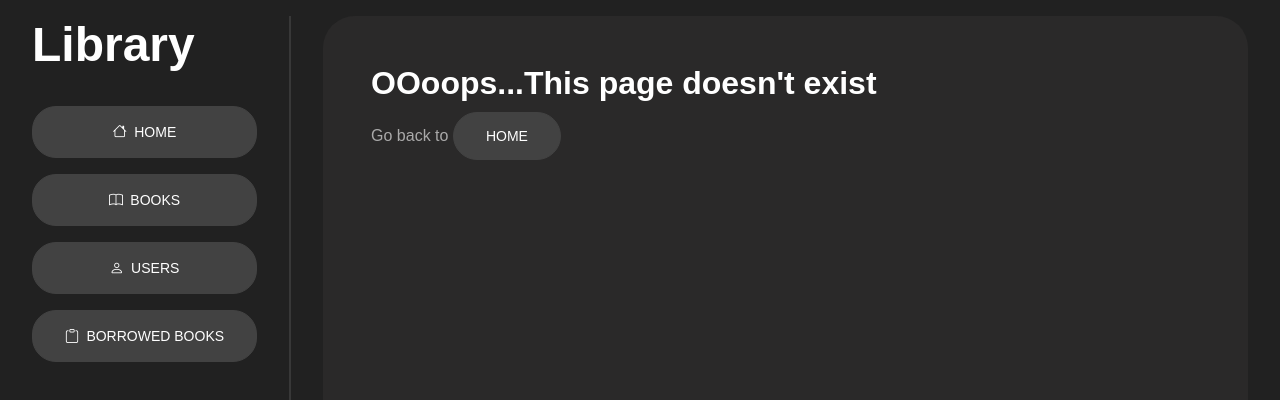
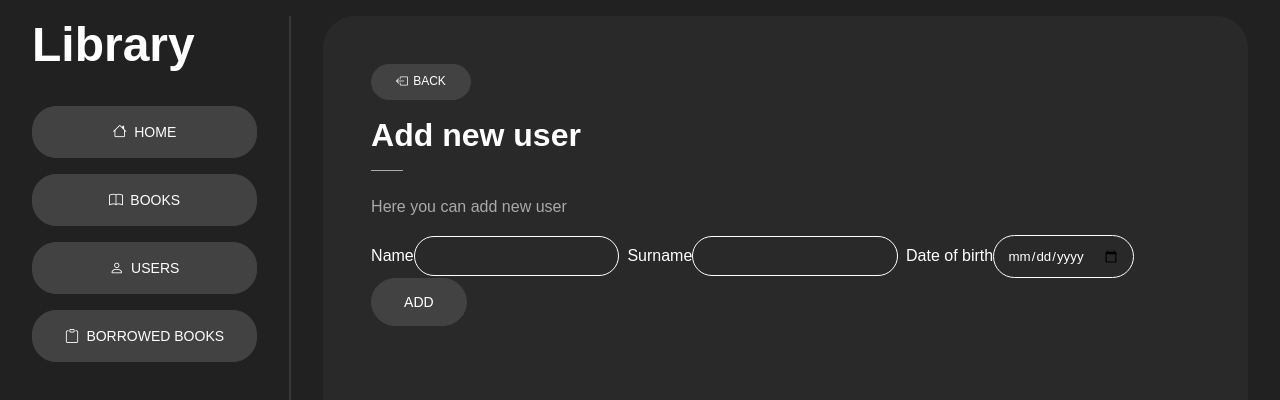
Before and after one commit to marko-krznar/React-Library, a React (Create React App) app: page /add-user in a window 1280 px wide. Shown: the top 400 px of the page. Built offline with nearby package versions, Linux system fonts and the light colour scheme.

Commit message:
Added page and form for adding new user & set up object only for new user

```diff
--- a/src/App.js
+++ b/src/App.js
@@ -14,6 +14,7 @@ import { UsersProvider } from "./contexts/UsersContext";
 import { BorrowBooksProvider } from "./contexts/BorrowBooksContext";
 import NothingFoundPage from "./pages/NothingFoundPage/NothingFoundPage";
 import AddNewBook from "./pages/AddNewBook/AddNewBook";
+import AddUser from "./pages/AddUser/AddUser";
 
 export default function App() {
   return (
@@ -28,6 +29,7 @@ export default function App() {
               <Route path="/add-book" element={<AddNewBook />} />
               <Route path="/book/:id" element={<SingleBook />} />
               <Route path="/users" element={<UsersPage />} />
+              <Route path="/add-user" element={<AddUser />} />
               <Route path="/korisnik/:id" element={<SingleUser />} />
               <Route path="/borrowed-books" element={<BorrowBookPage />} />
               <Route path="/*" element={<NothingFoundPage />} />
--- a/src/contexts/UsersContext.js
+++ b/src/contexts/UsersContext.js
@@ -28,9 +28,13 @@ export const UsersProvider = (props) => {
     },
   ]);
 
-  const [newUserName, setNewUserName] = useState("");
-  const [newUserSurname, setNewUserSurname] = useState("");
-  const [newUserBirth, setNewUserBirth] = useState("");
+  const [newUser, setNewUser] = useState({
+    name: "",
+    surname: "",
+    birthDate: "",
+    id: uniqid(),
+  });
+
   const [editUserName, setEditUserName] = useState("");
   const [editUserSurname, setEditUserSurname] = useState("");
   const [editUserBirth, setEditUserBirth] = useState("");
@@ -42,36 +46,10 @@ export const UsersProvider = (props) => {
     }
   };
 
-  const handleNewName = (e) => {
-    setNewUserName(e.target.value);
-  };
-
-  const handleNewSurname = (e) => {
-    setNewUserSurname(e.target.value);
-  };
-  const handleBirth = (e) => {
-    setNewUserBirth(e.target.value);
-  };
-
-  const handleSubmit = (e) => {
+  const handleNewUser = (e) => {
     e.preventDefault();
-    if (
-      newUserName.length < 3 ||
-      newUserSurname.length < 3 ||
-      newUserBirth.length < 10
-    )
-      return;
-    setUsers((prevUsers) => [
-      ...prevUsers,
-      {
-        name: newUserName,
-        surname: newUserSurname,
-        birthDate: newUserBirth,
-        id: uniqid(),
-      },
-    ]);
-    setNewUserName("");
-    setNewUserSurname("");
+    setUsers((prevUsers) => [...prevUsers, newUser]);
+    setNewUser({ name: "", surname: "", birthDate: "", id: uniqid() });
   };
 
   const getCurrentUser = (id) => {
@@ -106,8 +84,6 @@ export const UsersProvider = (props) => {
           : user
       )
     );
-    setNewUserName("");
-    setNewUserSurname("");
   };
 
   useEffect(() => {
@@ -125,16 +101,9 @@ export const UsersProvider = (props) => {
     users,
     setUsers,
     handleDeleteUser,
-    newUserName,
-    setNewUserName,
-    newUserSurname,
-    setNewUserSurname,
-    newUserBirth,
-    setNewUserBirth,
-    handleNewName,
-    handleNewSurname,
-    handleBirth,
-    handleSubmit,
+    newUser,
+    setNewUser,
+    handleNewUser,
     editUserName,
     handleEditUserName,
     editUserSurname,
--- /dev/null
+++ b/src/pages/AddUser/AddUser.js
@@ -0,0 +1,62 @@
+import React from "react";
+
+import { Link } from "react-router-dom";
+
+import { useUsers } from "../../contexts/UsersContext";
+
+export default function AddUser() {
+  const { newUser, setNewUser, handleNewUser } = useUsers();
+
+  return (
+    <section className="page pg-users">
+      <Link className="btn btn--back d-flex align-items-center" to="/users">
+        <i className="bi bi-box-arrow-left"></i>
+        <span>Back</span>
+      </Link>
+      <h2 className="headline">Add new user</h2>
+      <p>Here you can add new user</p>
+      <form onSubmit={handleNewUser}>
+        <label htmlFor="">
+          Name
+          <input
+            type="text"
+            value={newUser.name}
+            onChange={(e) => {
+              setNewUser((prev) => ({
+                ...prev,
+                name: e.target.value.trim(),
+              }));
+            }}
+          />
+        </label>
+        <label htmlFor="">
+          Surname
+          <input
+            type="text"
+            value={newUser.surname}
+            onChange={(e) => {
+              setNewUser((prev) => ({
+                ...prev,
+                surname: e.target.value.trim(),
+              }));
+            }}
+          />
+        </label>
+        <label htmlFor="">
+          Date of birth
+          <input
+            type="date"
+            value={newUser.birthDate}
+            onChange={(e) => {
+              setNewUser((prev) => ({
+                ...prev,
+                birthDate: e.target.value.trim(),
+              }));
+            }}
+          />
+        </label>
+        <button type="submit">Add</button>
+      </form>
+    </section>
+  );
+}
--- a/src/pages/UsersPage/UsersPage.js
+++ b/src/pages/UsersPage/UsersPage.js
@@ -5,14 +5,20 @@ import { useUsers } from "../../contexts/UsersContext";
 import UserItemForm from "../../components/UserItemForm/UserItemForm";
 
 import "./style.scss";
+import { Link } from "react-router-dom";
 
 export default function UsersPage() {
   const { users } = useUsers();
 
   return (
     <section className="page pg-users">
-      <h2 className="headline">Users</h2>
-      <UserItemForm />
+      <div className="d-flex align-items-start">
+        <h2 className="headline">Users</h2>
+        <Link className="btn" to="/add-user">
+          Add new user
+        </Link>
+      </div>
+      {/* <UserItemForm /> */}
       <div className="block--table">
         <table>
           <thead>
--- a/src/pages/UsersPage/style.scss
+++ b/src/pages/UsersPage/style.scss
@@ -1,24 +1,5 @@
-.pg-users .block--form-add {
-  flex-wrap: wrap;
-}
-@media (max-width: 1200px) {
-  .pg-users .block--form-add p {
-    margin: 1rem 0;
+.pg-users {
+  h2.headline {
+    flex: 1 1;
   }
 }
-@media (max-width: 992px) {
-  form {
-    display: flex;
-    justify-content: center;
-    flex-flow: row wrap;
-    align-items: center;
-    > * {
-      flex: 1 1;
-      margin-bottom: 1rem;
-    }
-    input {
-      min-width: 200px;
-      margin-left: 0.5rem;
-    }
-  }
-}
```
